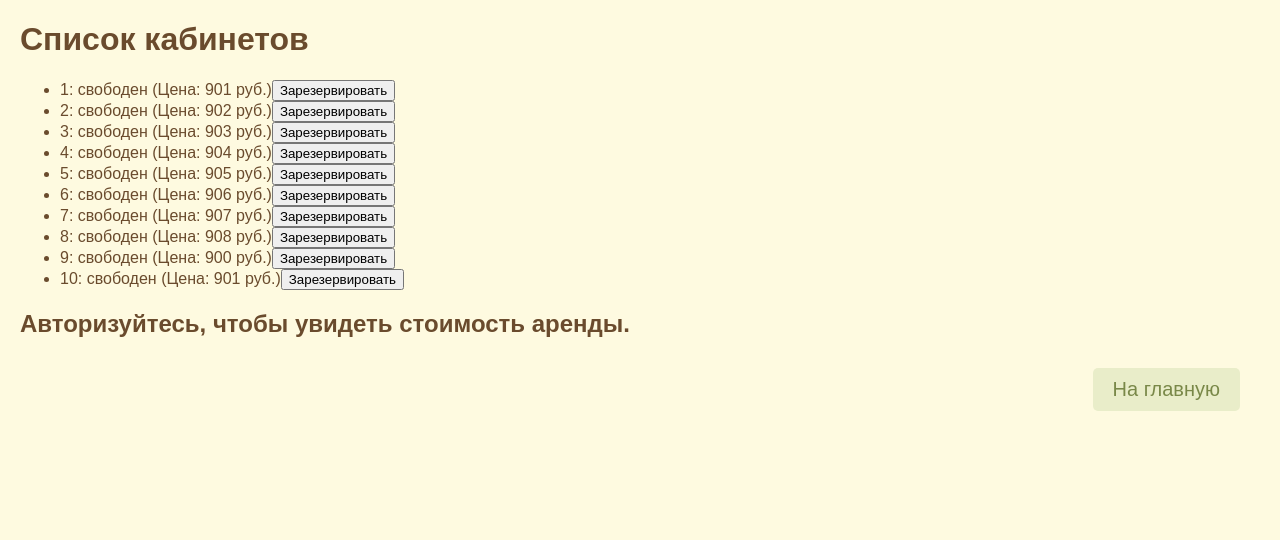
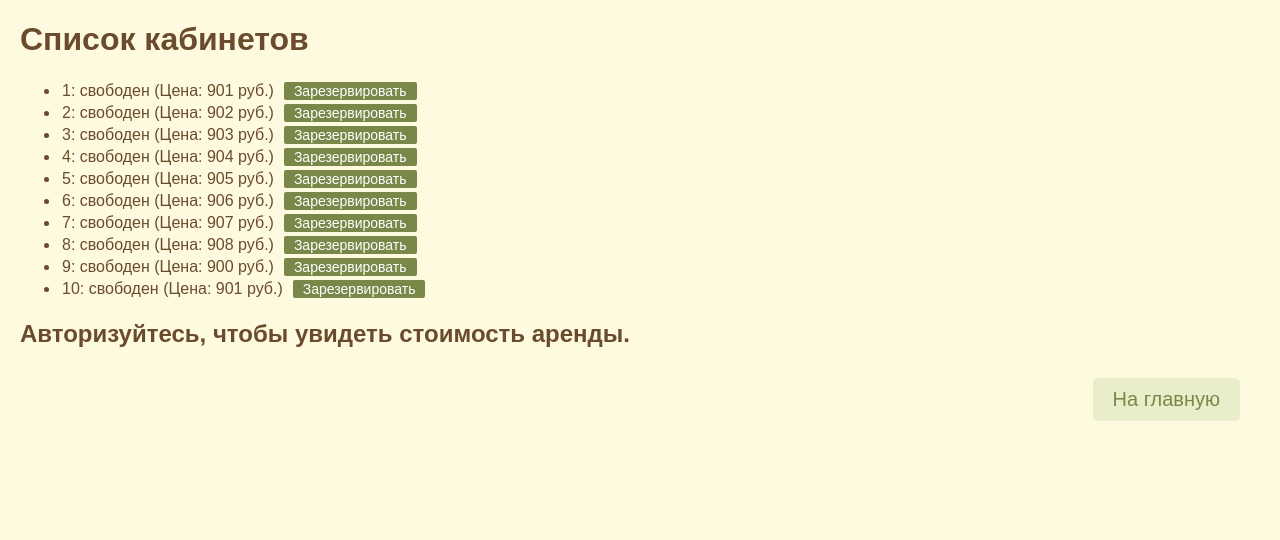
Before and after one commit to 00896/web-programming-labs-2, a Flask app: page /lab6/ in a window 1280 px wide. Shown: the part 63-603 px from the top of the page. Run offline with Flask 3, Linux system fonts and the light colour scheme.

Commit message:
Стили

```diff
--- a/templates/lab6/lab6.html
+++ b/templates/lab6/lab6.html
@@ -30,11 +30,13 @@
                 if (!office.tenant) {
                     const bookingButton = document.createElement('button');
                     bookingButton.innerText = 'Зарезервировать';
+                    bookingButton.className = 'reserve';
                     bookingButton.onclick = function() { booking(office.number); };
                     li.appendChild(bookingButton);
                 } else {
                     const cancelButton = document.createElement('button');
                     cancelButton.innerText = 'Освободить';
+                    cancelButton.className = 'cancel';
                     cancelButton.onclick = function() { cancel(office.number); };
                     li.appendChild(cancelButton);
                 }
@@ -136,6 +138,40 @@
 
 {#основной контент: #}
 {% block main %}
+    <style>
+        button {
+            padding: 1px 10px;
+            margin-left: 10px;
+            border: none;
+            border-radius: 2px;
+            font-size: 14px;
+            cursor: pointer;
+            transition: background-color 0.3s ease;
+        }
+
+        button.reserve {
+            background-color: #798848;
+            color: white;
+        }
+
+        button.reserve:hover {
+            background-color: #6a773e;
+        }
+
+        button.cancel {
+            background-color: #ffa07a;
+            color: white;
+        }
+
+        button.cancel:hover {
+            background-color: #f1906a;
+        }
+
+        li{
+            padding: 2px;
+        }
+    </style>
+
     <h1>Список кабинетов</h1>
     <ul id="office-list"></ul>
     <h2 id="total-cost"></h2>
```
